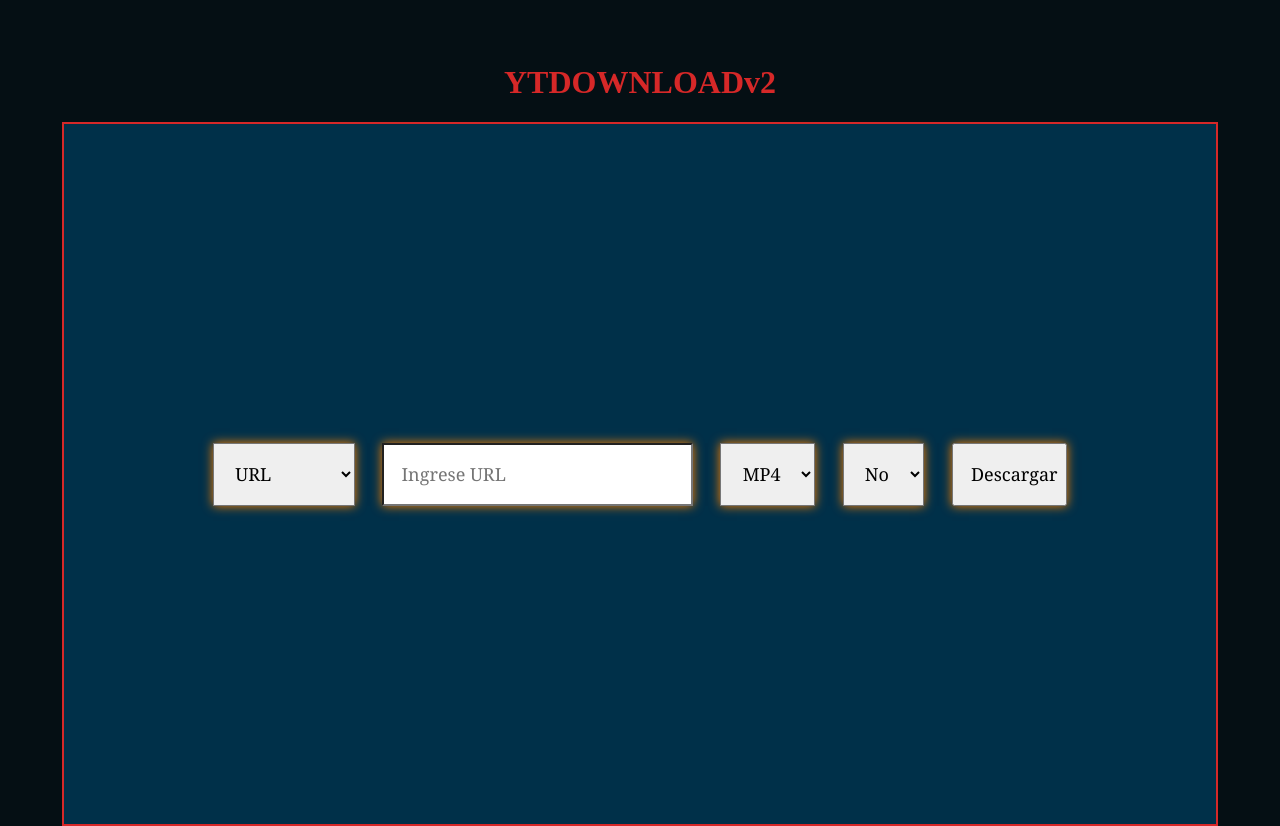
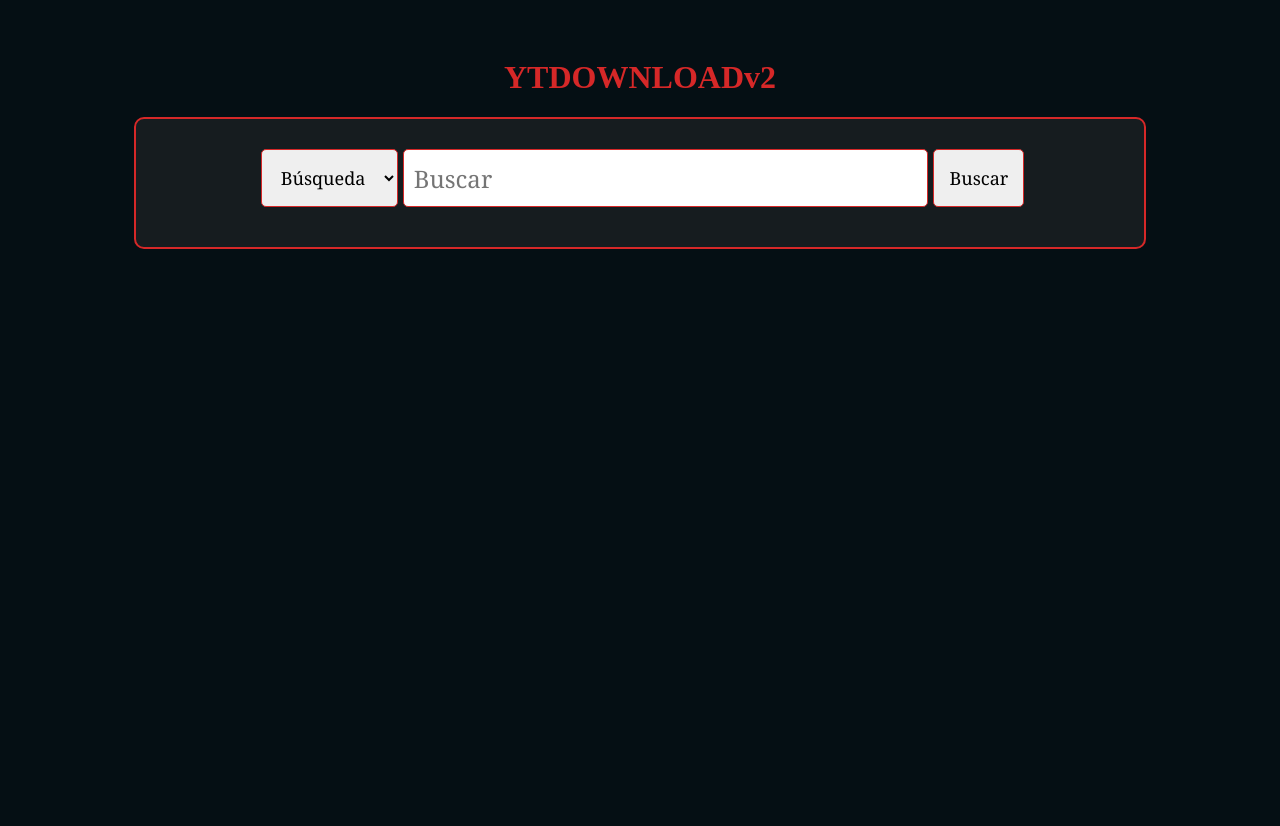
Before and after one commit to Sag0h/yt-flask, a Flask app: page / in a window 1280 px wide. After the commit the page ends 249 px from the top, so only its background shows below. Run offline with Flask 3, Linux system fonts and the light colour scheme.

Commit message:
refactoring de codigo e implementacion de cosas

```diff
--- a/main.py
+++ b/main.py
@@ -9,36 +9,35 @@ def index():
     if request.method == 'POST':
         option = request.form['option']
         filetype = request.form['file_type']
+        template = 'index.html'
 
+        print(template)
         if option == 'url':
-            playlist = request.form['is_playlist']
             url = request.form['url']
-            if playlist == 'no':
-                if filetype == 'song':
-                    song_path = song_downloader(url)
-                    if song_path == "error":
-                        return render_template('index.html', file_path="error")
-                    return render_template('index.html', file_path=song_path)
-                else:
-                    video_path = video_downloader(url)
-                    if video_path == "error":
-                        return render_template('index.html', file_path="error")
-                    return render_template('index.html', file_path=video_path)
-            elif playlist == 'yes':
-                file_path = playlist_downloader('song', url)
-                if file_path == "error":
-                    return render_template('index.html', file_path="error")
-                return render_template('index.html', file_path=file_path)
+            if filetype == 'song':
+                song_path = song_downloader(url=url)
+                if song_path == "error":
+                    return render_template(template, file_path="error")
+                return render_template(template, file_path=song_path)
+            else:
+                video_path = video_downloader(url=url)
+                if video_path == "error":
+                    return render_template(template, file_path="error")
+                return render_template(template, file_path=video_path)
         elif option == 'search':
             query = request.form['search_query']
             results = search(query)
-            return render_template('search.html', results=results)
+            return render_template('index.html', results=results)
     elif (request.method == 'GET') and ('file_path' in request.args):
         file_path = request.args['file_path']
+        file_path = file_path.replace('/', '\\')  # Reemplazar barras diagonales
+        file_path = os.path.join(os.getcwd(), file_path)  # Construir la ruta completa
         print(file_path)
         return send_file(file_path, as_attachment=True)
     else:
+
         return render_template('index.html')
+
 
 if __name__ == "__main__":
     app.run(debug=True)
--- a/static/style.css
+++ b/static/style.css
@@ -1,58 +1,180 @@
 body{
-    margin:0;
     background-color: rgb(5, 15,20);
     justify-content: center;
     display: flex;
     align-items: center;
     flex-direction: column;
+
 }
 
 h1{
-    margin-top: 5%;
+    margin-top: 4%;
     /* text */
     color: #d62828;
     text-align: center;
 }
 
-.download_song_video_div{
-    background-color: #fff;
+.search_bar{
+    background-color: rgb(22, 28, 31);
     border-color: #d62828;
     border-style: solid;
     border-width: 2px;
-    height: 700px;
-    width: 90%;
+    border-radius: 10px;
+    width: 80%;
+    height: auto;
     /* things */
+    box-sizing: border-box;
+    display: flex;
     justify-content:center;
-    display: flex;
-    align-items: center;
+    align-items:center;
     flex-direction: column;
 }
-/* Form */
-#download_form{
-    background-color: #003049;
-    height: 100%;
+.search_bar form {
+    margin-top: 10px;
+    padding: 20px 0;
     width: 100%;
-    box-sizing: border-box;
-    /* things */
-    justify-content:center;
     display: flex;
-    align-items: center;
+    justify-content: center;
+}
 
-}
 .inputs{
+    size: auto;
+    margin-left: 5px;
+    border-radius: 5px;
+    border: 1px solid #d62828;
     padding: 1.5%;
-    margin: 0 1.2%;
-    font-size: 18px;
-    font-family: Georgia, 'Times New Roman', Times, serif;
-    font-weight: 400;
-    /* color */
-    box-shadow: 0 0 10px #f77f00 ;
-}
-#submit_button{
-    width: 10%;
-}
-::url{
     font-size: 18px;
     font-family: Georgia, 'Times New Roman', Times, serif;
     font-weight: 400;
 }
+.inputs button{
+    width: 30%;
+}
+
+#search_query{
+    width: 50%;
+    padding: 0 10px;
+    font-size: 1.5em;
+    color: #d62828;
+}
+
+#url{
+    width: 50%;
+    padding: 0 10px;
+    font-size: 1.5em;
+    color: #d62828;
+
+}
+
+.content{
+    margin: 10px;
+    width: 100%;
+    height: auto;
+    display: flex;
+    flex-direction: column;
+    border-radius: 3px;
+    align-items: center;
+
+}
+
+.results{
+    font-family:Roboto;
+    font-weight: 100;
+    text-shadow: 0 0 10px rgba(0, 0, 0, 0.5);
+    margin-left: 0;
+    width: 95%;
+    height: auto;
+    display: flex;
+    flex-direction: column;
+    box-sizing: border-box;
+    border-radius: 3px;
+    justify-content: space-between;
+    align-items: start;
+}
+
+
+.video {
+    margin-top: 5px;
+    width: 100%;
+    height: 25vh;
+    display: flex;
+    flex-direction: row;
+    justify-content: space-around;
+    align-items: center;
+    overflow: hidden;
+    background-color: rgb(22, 28, 31);
+    font-weight: 100;
+}
+
+.youtubevideo{
+    width: 50%;
+    height: 100%;
+    display: flex;
+    flex-direction: row;
+    justify-content: space-between;
+    text-decoration: none;
+}
+
+
+.youtubevideo h2{
+    text-decoration: none;
+    color: white;
+    font-size: 1.5em;
+    height: 95%;
+    margin-top: 0;
+}
+
+.thumbnail_container {
+    width: 38%;
+    height: 90%;
+    justify-content: center;
+    background-color: black;
+    border-radius: 10px;
+    border: solid 0px black;
+    box-shadow: 0 0 10px 0 rgba(0, 0, 0, 0.5);
+}
+
+.thumbnail_container img {
+    width: 100%;
+    height: 100%;
+    object-fit: cover;
+    object-position: center;
+    border-radius: 10px;
+    border: solid 0px black;
+    filter:brightness(0.7);
+}
+
+.title_container{
+    display: flex;
+    align-items:normal;
+    justify-content: start;
+    width: 58%;
+    height: 100%;
+    font-size: 0.7em;
+    color:white;
+}
+
+.info_container{
+    display: flex;
+    align-items: start;
+    justify-content: center;
+    flex-direction: column;
+    color:white;
+    width: 20%;
+    height: 100%;
+    font-size: 0.8em;
+    padding: 0 20px;
+}
+
+.channel{
+    font-size: 85%;
+}
+
+.download_container{
+    width: 20%;
+    margin: 10px 0;
+    display: flex;
+    flex-direction: column;
+    align-items: center;
+    justify-content: space-around;
+}
--- a/templates/index.html
+++ b/templates/index.html
@@ -4,7 +4,11 @@
     <meta charset="UTF-8">
     <meta name="viewport" content="width=device-width, initial-scale=1.0">
     <title>YTDOWNLOADv2</title>
+    <link rel="preconnect" href="https://fonts.googleapis.com">
+<link rel="preconnect" href="https://fonts.gstatic.com" crossorigin>
+<link href="https://fonts.googleapis.com/css2?family=Roboto:ital,wght@0,100;0,300;0,400;0,500;0,700;0,900;1,100;1,300;1,400;1,500;1,700;1,900&display=swap" rel="stylesheet">
     <link rel="stylesheet" href="{{ url_for('static', filename='style.css') }}">
+
 </head>
 <body>
 
@@ -12,29 +16,56 @@
 
 <a id="download-link" href="{{ url_for('index', file_path=file_path) }}" style="display: none;"></a>
 
-<div class="download_song_video_div">
+<div class="search_bar">
     <form action="/" method="post" id="download_form">
         <select class="inputs" id="option_select" name="option">
+            <option value="search">Búsqueda</option>
             <option value="url">URL</option>
-            <option value="search">Búsqueda</option>
         </select>
 
-        <input class="inputs" type="text" name="search_query" id="search_query" placeholder="Buscar" style="display: none;">
-        <input class="inputs" type="url" name="url" id="url" placeholder="Ingrese URL">
+        <input class="inputs" type="text" name="search_query" id="search_query" placeholder="Buscar">
+        <input class="inputs" type="url" name="url" id="url" placeholder="Ingrese URL" style="display: none;">
 
-        <select class="inputs" name="file_type" id="file_type_select">
+        <select class="inputs" name="file_type" id="file_type_select" style="display:none;">
             <option value="video">MP4</option>
             <option value="song">MP3</option>
         </select>
 
-        <select class="inputs" name="is_playlist" id="is_playlist_select">
-            <option value="no" selected>No</option>
-            <option value="yes">Sí</option>
-        </select>
+        <button class="inputs" type="submit" id="submit_button">Buscar</button>
+    </form>
 
-        <button class="inputs" type="submit" id="submit_button">Descargar</button>
-    </form>
+    <div class="content">
+
+        <div class="results">
+            {% for video in results %}
+            <div class="video">
+                <a class="youtubevideo" href={{ video.url }}">
+
+                    <div class="thumbnail_container">
+                        <img src="{{ video.thumbnail_url }}" alt="Thumbnail">
+                    </div>
+
+                    <div class="title_container">
+                        <h2>{{ video.title }}</h2>
+                    </div>
+
+                </a>
+                <div class="info_container">
+                    <p>Duración: {{ video.duration }} segundos</p>
+                    <p class="channel">Canal: {{ video.author }}</p>
+                </div>
+                <div class="download_container">
+                    <button onclick="submitForm('{{ video.url }}', 'video')">Descargar MP4</button>
+                    <button onclick="submitForm('{{ video.url }}', 'song')">Descargar MP3</button>
+                </div>
+            </div>
+            {% endfor %}
+        </div>
+    </div>
+
+
 </div>
+
 
 <script>
     document.getElementById('option_select').addEventListener('change', function() {
@@ -46,7 +77,6 @@
             document.getElementById('search_query').style.display = 'block';
             document.getElementById('url').style.display = 'none';
             document.getElementById('file_type_select').style.display = 'none';
-            document.getElementById('is_playlist_select').style.display = 'none';
             document.getElementById('search_query').focus();
             submitButton.textContent = 'Buscar';
             formAction = '/';
@@ -56,10 +86,9 @@
             document.getElementById('search_query').style.display = 'none';
             document.getElementById('url').style.display = 'block';
             document.getElementById('file_type_select').style.display = 'block';
-            document.getElementById('is_playlist_select').style.display = 'block';
             document.getElementById('url').focus();
             submitButton.textContent = 'Descargar';
-            formAction = '/download';
+            formAction = '/';
             document.getElementById('search_query').removeAttribute('required');
             document.getElementById('url').setAttribute('required', true);
         }
@@ -68,7 +97,7 @@
     });
 
 
-        document.addEventListener('DOMContentLoaded', function() {
+    document.addEventListener('DOMContentLoaded', function() {
         var downloadLink = document.getElementById('download-link');
         var filePath = "{{ file_path }}"; // Obtener el valor de video_path del template
 
@@ -76,6 +105,45 @@
             downloadLink.click();
         }
     });
+
+    function submitForm(url, fileType) {
+            var form = document.createElement('form');
+            form.method = 'POST';
+            form.action = '{{ url_for('index') }}';
+
+            var searchInput = document.createElement('input');
+            searchInput.type = 'hidden';
+            searchInput.name = 'option';
+            searchInput.value = 'url';
+            form.appendChild(searchInput);
+
+            var fromSearchInput = document.createElement('input');
+            fromSearchInput.type = 'hidden';
+            fromSearchInput.name = 'from_search';
+            fromSearchInput.value = 'True';
+            form.appendChild(fromSearchInput);
+
+            var urlInput = document.createElement('input');
+            urlInput.type = 'hidden';
+            urlInput.name = 'url';
+            urlInput.value = url;
+            form.appendChild(urlInput);
+
+            var fileTypeInput = document.createElement('input');
+            fileTypeInput.type = 'hidden';
+            fileTypeInput.name = 'file_type';
+            fileTypeInput.value = fileType;
+            form.appendChild(fileTypeInput);
+
+            var isSearchInput = document.createElement('input');
+            isSearchInput.type = 'hidden';
+            isSearchInput.name = 'is_search';
+            isSearchInput.value = 'yes';
+            form.appendChild(isSearchInput);
+
+            document.body.appendChild(form);
+            form.submit();
+        }
 </script>
 </body>
 </html>
```
Also changed, not shown: functions.py (+104 -17 lines), static/search.css (deleted, +0 -35 lines), templates/search.html (deleted, +0 -28 lines).
